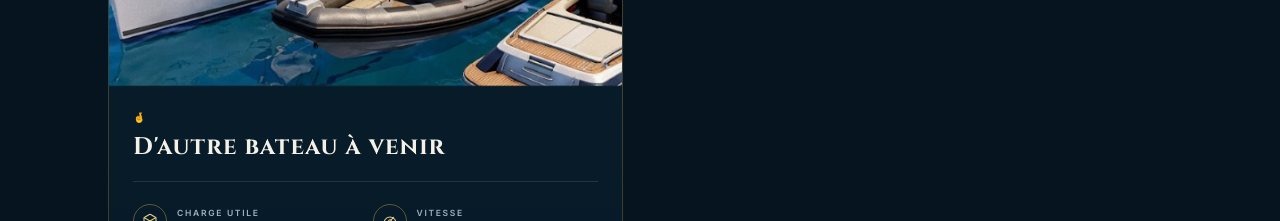
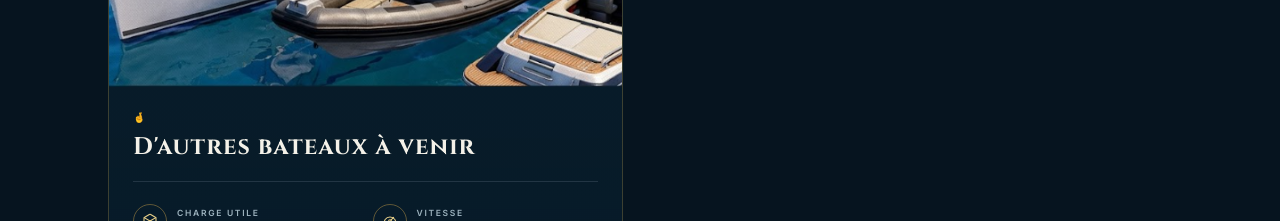
Before and after one commit to Nolyo/thao-thalassa-web, a plain HTML site: page index.html in a window 1280 px wide. Shown: the part 2540-2761 px from the top of the page. Drawn offline with nearby package versions, Linux system fonts and the light colour scheme.

Commit message:
fix: typo

```diff
--- a/index.html
+++ b/index.html
@@ -1232,7 +1232,7 @@
       { nom: "Bezine Spirit", type: "Petit bateau de pêche", etat: "neuf", capacite: "500 kg", vitesse: "18 km/h", prix: "145 000 €", teinte: 18, photo: "images/petit-bateau-de-peche.png" },
       { nom: "Mistral d'Argent", type: "Embarcation légère", etat: "neuf", capacite: "500 kg", vitesse: "68 km/h", prix: "75 000 €", teinte: 165, photo: "images/embarcation-legere.png" },
       { nom: "Val léger", type: "Bateau noir", etat: "neuf", capacite: "500 kg", vitesse: "68 km/h", prix: "75 000 €", teinte: 165, photo: "images/bateau-noir.png" },
-      { nom: "D'autre bateau à venir", type: "🤞", etat: "occasion", capacite: "N/A", vitesse: "N/A", prix: "1 €", teinte: 210, photo: "images/autre.png" }
+      { nom: "D'autres bateaux à venir", type: "🤞", etat: "occasion", capacite: "N/A", vitesse: "N/A", prix: "1 €", teinte: 210, photo: "images/autre.png" }
       // { nom: "Fast Daemon", type: "Jet Ski", etat: "occasion", capacite: "6 000 kg", vitesse: "45 km/h", prix: "610 000 €", teinte: 210, photo: "images/jet-ski.jpg" }
     ];
 
```
